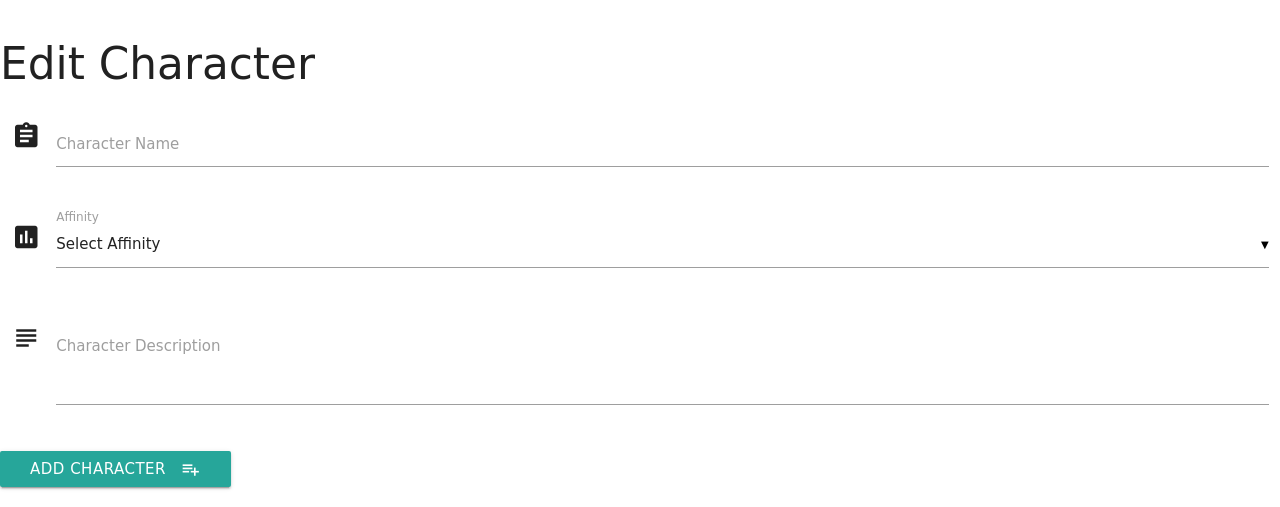
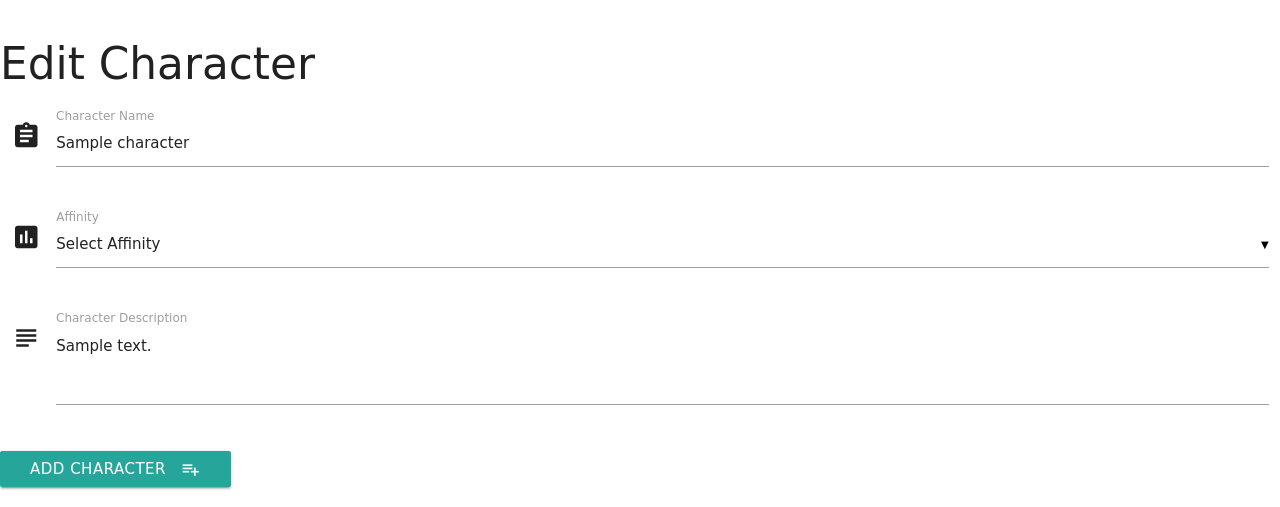
Before and after one commit to Code-Institute-Submissions/clover-codex, a Flask app: template templates/edit_character.html in a window 1280 px wide. Shown: the part 831-1338 px from the top of the page. Run offline with Flask 2, Linux system fonts and the light colour scheme; the template is opened without the code that fills it: most values are stand-ins (such as "Sample title", 1, 10 or a date in 2020); some libraries are stand-ins or nearby versions.

Commit message:
added edit/delete features

```diff
--- a/app.py
+++ b/app.py
@@ -49,6 +49,24 @@ def edit_character(character_id):
     return render_template('edit_character.html', character=the_character,
                            affinity=the_affinity)
 
+@app.route('/update_character/<character_id>', methods=["POST"])
+def update_character(character_id):
+    characters = mongo.db.characters
+    characters.update({'_id': ObjectId(character_id)},
+                 {
+        'character_name': request.form.get('character_name'),
+        'affinity_name': request.form.get('affinity_name'),
+        'character_description': request.form.get('character_description'),
+
+    })
+    return redirect(url_for('characters_page'))
+
+@app.route('/delete_characters/<character_id>')
+def delete_character(character_id):
+    mongo.db.characters.remove({'_id': ObjectId(character_id)})
+    return redirect(url_for('characters_page'))
+
+
 
 if __name__ == "__main__":
     app.run(host=os.environ.get('IP'),
--- a/templates/edit_character.html
+++ b/templates/edit_character.html
@@ -1,11 +1,11 @@
 {% extends 'base.html' %} {% block content %}
 <h3>Edit Character</h3>
 
-<form action="{{url_for('insert_character')}}" method="POST" class="col s12">
+<form action="{{url_for('update_character', character_id=character._id )}}" method="POST" class="col s12">
 	<div class="row">
 		<div class="input-field col s12">
 			<i class="material-icons prefix">assignment</i>
-				<input id="character_name" name="character_name" type="text">
+			<input id="character_name" name="character_name" type="text" value ="{{character.character_name}}">
 			<label for="icon_prefix"> Character Name</label>
 		</div>
 	</div>
@@ -15,7 +15,11 @@
 			<select id="affinity" name="affinity_name">
                   <option value="" disabled selected>Select Affinity</option>
                   {% for affinity in affinity %}
-                      <option value="{{affinity.affinity_name}}">{{affinity.affinity_name}}</option>
+                    {% if affinity.affinity_name == character.affinity_name %}
+                      <option value="{{affinity.affinity_name}}" selected>{{affinity.affinity_name}}</option>
+                 {% else %}
+ <option value="{{affinity.affinity_name}}" >{{affinity.affinity_name}}</option>
+                 {% endif %}
                   {% endfor %}
                 </select>
 			<label> Affinity</label>
@@ -25,7 +29,7 @@
 	<div class="row">
 		<div class="input-field col s12">
 			<i class="material-icons prefix">subject</i>
-			<textarea name="character_description" id="character_description" class="materialize-textarea"></textarea>
+			<textarea name="character_description" id="character_description" class="materialize-textarea">{{character.character_description}}</textarea>
 			<label for="">Character Description</label>
 		</div>
 	</div>
--- a/templates/full_character_card.html
+++ b/templates/full_character_card.html
@@ -18,8 +18,7 @@
 				<h6 class="card-subtitle mb-2 text-muted">{{character.character_age}}</h6>
 				<div class="row">
                 <div class="col s6">
-					<a href=""
-						class="waves-effect waves-light btn btn_small">Delete</a>
+					<a href="{{ url_for('delete_character' , character_id=character._id)}}" class="waves-effect waves-light btn btn_small">Delete</a>
                         </div>
                 <div class="col s6">
 					<a href="{{url_for('edit_character' , character_id=character._id)}}" class="waves-effect waves-light btn btn_small blue">Edit</a>
```
Lines whose indentation alone changed are shown as unchanged.
